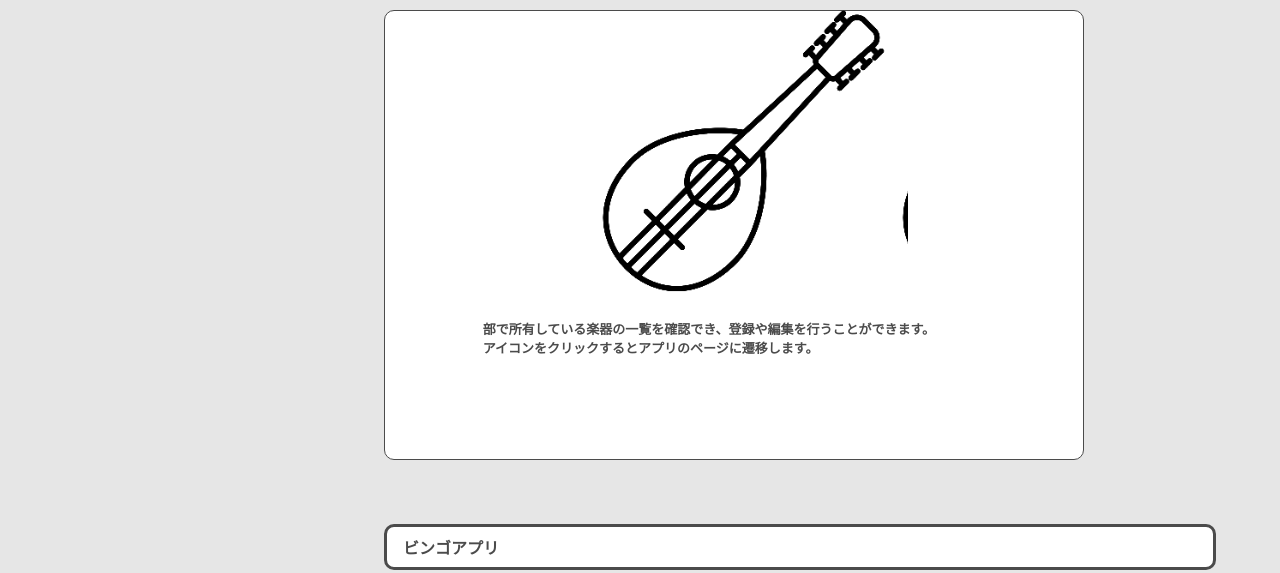
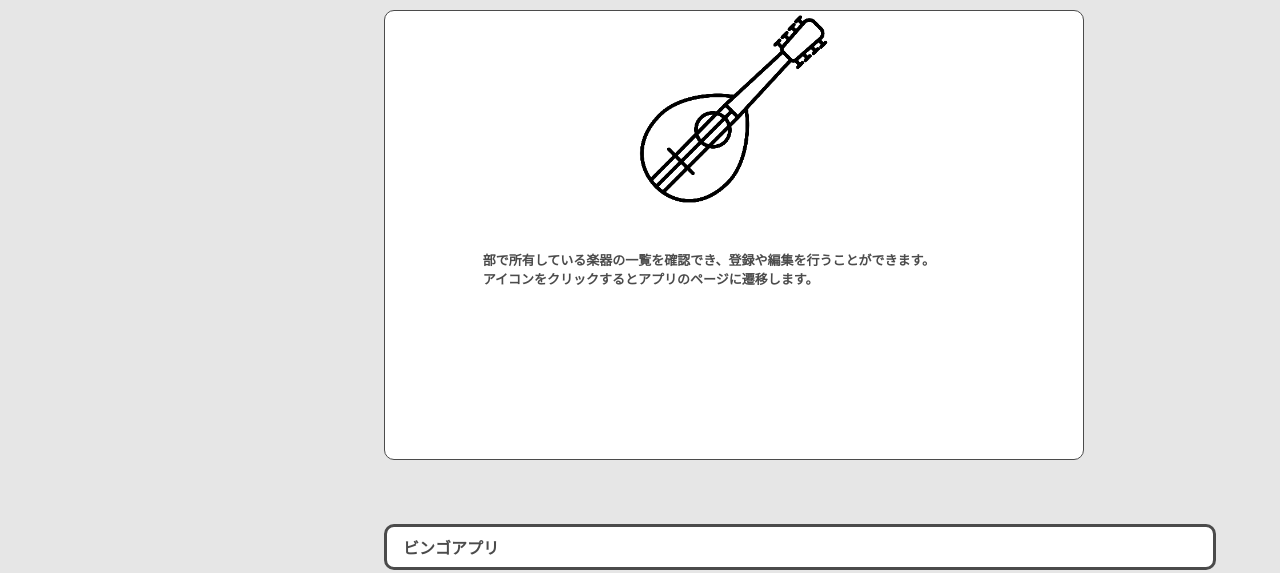
Before and after one commit to kwu-mandolin/club.act, a plain HTML site: page Members/members.html in a window 1280 px wide. Shown: the part 750-1323 px from the top of the page. Drawn offline with Linux system fonts and the light colour scheme.

Commit message:
Update members.html

```diff
--- a/Members/members.html
+++ b/Members/members.html
@@ -45,10 +45,19 @@
 </div>
 <div class="png3">
     <a href="./instrument/login.html" target="_blank">
-            <div class="center-game" style="background-image: url('./instrument.png');"></div>
+        <!-- 画像サイズと位置をHTML内styleで調整 -->
+        <div class="center-game"
+             style="background-image: url('./instrument.png');
+                    background-size: contain;
+                    background-repeat: no-repeat;
+                    background-position: center;
+                    width: 200px;
+                    height: 200px;
+                    margin: 0 auto;">
+        </div>
     </a>
     <br>
-        <div class="info">
+    <div class="info" style="margin-top: 15px;">
         部で所有している楽器の一覧を確認でき、登録や編集を行うことができます。<br>
         アイコンをクリックするとアプリのページに遷移します。<br><br>
     </div>
```
Lines whose indentation alone changed are shown as unchanged.
